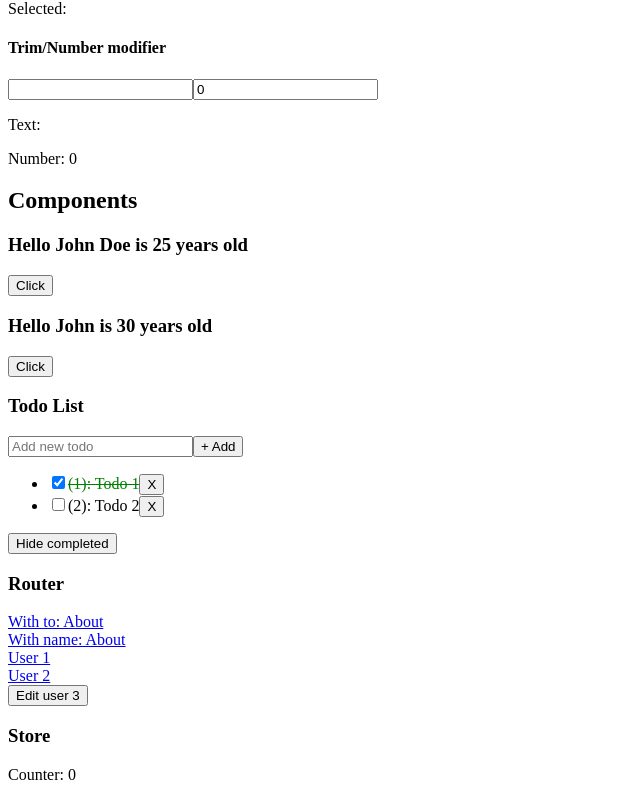
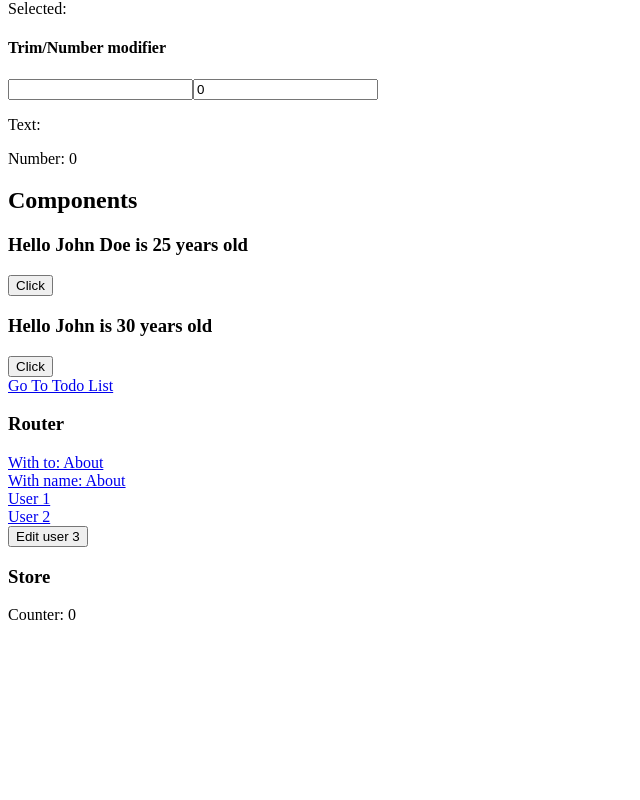
Before and after one commit to jonkursani/adv-web-vue-gr3-2024-2025, a Vue app: page / in a window 1280 px wide. Shown: the part 2431-3231 px from the top of the page, without its empty margins (0-640 px from the left). After the commit the page ends 3071 px from the top, so only its background shows below. Built offline with nearby package versions, Linux system fonts and the light colour scheme.

Commit message:
implement todo management with Pinia, including add, update, and remove functionalities

```diff
--- a/src/components/todos/AddTodo.vue
+++ b/src/components/todos/AddTodo.vue
@@ -1,10 +1,26 @@
 <script setup>
+import { useTodosStore } from "@/stores/todosStore.js";
+import { useRouter } from "vue-router";
+
 const newTodo = defineModel({ type: String });
 
 const emit = defineEmits(["addTodo"]);
 
+const store = useTodosStore();
+
+const router = useRouter();
+
 const onAddTodo = () => {
-  emit("addTodo", newTodo);
+  // emit("addTodo", newTodo);
+
+  if (!newTodo.value) {
+    alert("Please enter a todo");
+    return;
+  }
+
+  store.addTodo(newTodo.value);
+  newTodo.value = "";
+  router.push({ name: "todos" });
 };
 </script>
 
--- a/src/components/todos/TodoItem.vue
+++ b/src/components/todos/TodoItem.vue
@@ -1,4 +1,6 @@
 <script setup>
+import { useRouter } from "vue-router";
+
 defineProps({
   todo: {
     type: Object,
@@ -12,16 +14,24 @@ const onRemoveTodo = (id) => {
   emit("removeTodo", id);
 };
 
-const onToggleTodo = (id) => {
-  emit("toggleTodo", id);
+// const onToggleTodo = (id) => {
+//   emit("toggleTodo", id);
+// };
+
+const router = useRouter();
+
+const goToUpdateTodo = (id) => {
+  router.push({ name: "update-todo", params: { id } });
 };
 </script>
 
 <template>
   <li>
-    <input type="checkbox" :checked="todo.completed" @change="onToggleTodo(todo.id)" />
+    <!-- <input type="checkbox" :checked="todo.completed" @change="onToggleTodo(todo.id)" /> -->
+    <input type="checkbox" v-model="todo.completed" />
     <span :class="{ completed: todo.completed }">({{ todo.id }}): {{ todo.text }}</span>
-    <button @click="onRemoveTodo(todo.id)">X</button>
+    <button @click="goToUpdateTodo(todo.id)">🖋️</button>
+    <button @click="onRemoveTodo(todo.id)">❌</button>
   </li>
 </template>
 
--- a/src/components/todos/TodoList.vue
+++ b/src/components/todos/TodoList.vue
@@ -1,42 +1,46 @@
 <script setup>
 import { ref, computed } from "vue";
+import { useTodosStore } from "@/stores/todosStore.js";
 import TodoItem from "./TodoItem.vue";
 import AddTodo from "./AddTodo.vue";
 
 // Todo List
-let todoId = 1;
-const newTodo = ref("");
-const todos = ref([
-  { id: todoId++, text: "Todo 1", completed: true },
-  { id: todoId++, text: "Todo 2", completed: false },
-]);
+// let todoId = 1;
+// const newTodo = ref("");
+// const todos = ref([
+//   { id: todoId++, text: "Todo 1", completed: true },
+//   { id: todoId++, text: "Todo 2", completed: false },
+// ]);
 
-const onAddTodo = () => {
-  // if (newTodo.value.trim() === "") {
-  //   alert("Please enter a todo");
-  //   return;
-  // }
+// const onAddTodo = () => {
+//   // if (newTodo.value.trim() === "") {
+//   //   alert("Please enter a todo");
+//   //   return;
+//   // }
 
-  // "" => false => !false = true
-  // newTodo.value === "" || newTodo.value === null || newTodo.value === undefined
-  if (!newTodo.value) {
-    alert("Please enter a todo");
-    return;
-  }
+//   // "" => false => !false = true
+//   // newTodo.value === "" || newTodo.value === null || newTodo.value === undefined
+//   if (!newTodo.value) {
+//     alert("Please enter a todo");
+//     return;
+//   }
 
-  todos.value.push({
-    id: todoId++,
-    text: newTodo.value,
-    completed: false,
-  });
+//   todos.value.push({
+//     id: todoId++,
+//     text: newTodo.value,
+//     completed: false,
+//   });
 
-  newTodo.value = ""; // Clear the input field
-};
+//   newTodo.value = ""; // Clear the input field
+// };
+
+const store = useTodosStore();
 
 const removeTodo = (id) => {
   // const index = todos.value.findIndex((todo) => todo.id === id);
 
-  todos.value = todos.value.filter((todo) => todo.id !== id);
+  // todos.value = todos.value.filter((todo) => todo.id !== id);
+  store.removeTodo(id);
 };
 
 const hideCompleted = ref(false);
@@ -48,33 +52,28 @@ const filteredTodos = computed(() => {
   // }
 
   // nese hideCompleted === true ateher renderoj vetem todos qe nuk jon completed
-  return hideCompleted.value ? todos.value.filter((todo) => !todo.completed) : todos.value;
+  return hideCompleted.value ? store.todos.filter((todo) => !todo.completed) : store.todos;
 });
 
-const toggleTodo = (id) => {
-  const todo = todos.value.find((todo) => todo.id === id);
-  if (todo) {
-    todo.completed = !todo.completed;
-  }
-};
+// const toggleTodo = (id) => {
+//   const todo = todos.value.find((todo) => todo.id === id);
+//   if (todo) {
+//     todo.completed = !todo.completed;
+//   }
+// };
 </script>
 
 <template>
   <!-- Todo List -->
   <h3>Todo List</h3>
 
-  <add-todo v-model="newTodo" @add-todo="onAddTodo" />
+  <!-- <add-todo v-model="newTodo" @add-todo="onAddTodo" /> -->
+  <router-link :to="{ name: 'add-todo' }">Add new Todo</router-link>
 
   <!-- {{ newTodo }} -->
 
-  <ul v-if="todos.length">
-    <todo-item
-      v-for="todo in filteredTodos"
-      :key="todo.id"
-      :todo="todo"
-      @remove-todo="removeTodo"
-      @toggle-todo="toggleTodo"
-    />
+  <ul v-if="filteredTodos.length">
+    <todo-item v-for="todo in filteredTodos" :key="todo.id" :todo="todo" @remove-todo="removeTodo" />
   </ul>
   <p v-else>No todos</p>
 
--- /dev/null
+++ b/src/components/todos/UpdateTodo.vue
@@ -0,0 +1,33 @@
+<script setup>
+import { ref, onMounted } from "vue";
+import { useRoute, useRouter } from "vue-router";
+import { useTodosStore } from "@/stores/todosStore.js";
+
+const route = useRoute();
+const router = useRouter();
+const store = useTodosStore();
+const todo = ref({});
+
+// lifecycle methods
+onMounted(() => {
+  const todoFromDb = store.getTodoById(+route.params.id);
+  //   console.log(todoFromDb);
+
+  todo.value = todoFromDb.text;
+});
+
+const onUpdateTodo = () => {
+  if (!todo.value) {
+    alert("Please enter a todo");
+    return;
+  }
+
+  store.updateTodo(+route.params.id, todo.value);
+  router.push({ name: "todos" });
+};
+</script>
+
+<template>
+  <input type="text" v-model.trim="todo" placeholder="Update todo" @keyup.enter="onUpdateTodo" />
+  <button @click="onUpdateTodo">Update</button>
+</template>
--- a/src/router/index.js
+++ b/src/router/index.js
@@ -1,3 +1,6 @@
+import AddTodo from "@/components/todos/AddTodo.vue";
+import TodoList from "@/components/todos/TodoList.vue";
+import UpdateTodo from "@/components/todos/UpdateTodo.vue";
 import AboutView from "@/views/AboutView.vue";
 import HowToView from "@/views/HowToView.vue";
 import NotFoundView from "@/views/NotFoundView.vue";
@@ -24,6 +27,21 @@ const routes = [
     name: "user",
     component: UserView,
   },
+  {
+    path: "/todos",
+    name: "todos",
+    component: TodoList,
+  },
+  {
+    path: "/todos/add",
+    name: "add-todo",
+    component: AddTodo,
+  },
+  {
+    path: "/todos/:id",
+    name: "update-todo",
+    component: UpdateTodo,
+  },
   // catch-all route
   {
     path: "/:notFound(.*)",
--- /dev/null
+++ b/src/stores/todosStore.js
@@ -0,0 +1,39 @@
+import { defineStore } from "pinia";
+import { ref } from "vue";
+
+export const useTodosStore = defineStore("todos", () => {
+  // Todo List
+  let todoId = 1;
+  const todos = ref([
+    { id: todoId++, text: "Todo 1", completed: true },
+    { id: todoId++, text: "Todo 2", completed: false },
+  ]);
+
+  // action
+  const addTodo = (newTodo) => {
+    todos.value.push({
+      id: todoId++,
+      text: newTodo,
+      completed: false,
+    });
+  };
+
+  const removeTodo = (id) => {
+    todos.value = todos.value.filter((todo) => todo.id !== id);
+  };
+
+  const getTodoById = (id) => {
+    return todos.value.find((todo) => todo.id === id);
+  };
+
+  const updateTodo = (id, text) => {
+    const todo = todos.value.find((todo) => todo.id === id);
+    console.log(todo);
+
+    if (todo) {
+      todo.text = text;
+    }
+  };
+
+  return { todos, addTodo, removeTodo, getTodoById, updateTodo };
+});
--- a/src/views/HowToView.vue
+++ b/src/views/HowToView.vue
@@ -436,7 +436,9 @@ const store = useCounterStore();
     Prap te komponenta prind edhe e shfaq ne paragraf tjeter
    -->
 
-  <todo-list />
+  <!-- <todo-list /> -->
+  <br />
+  <router-link :to="{ name: 'todos' }">Go To Todo List</router-link>
 
   <h3>Router</h3>
   <router-link to="/about">With to: About</router-link>
```
